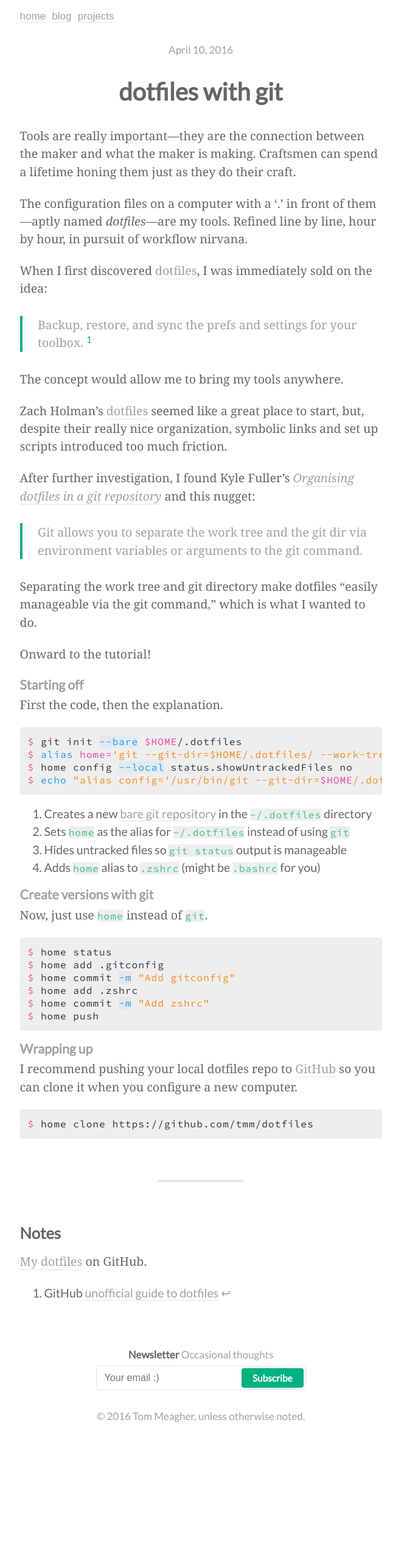
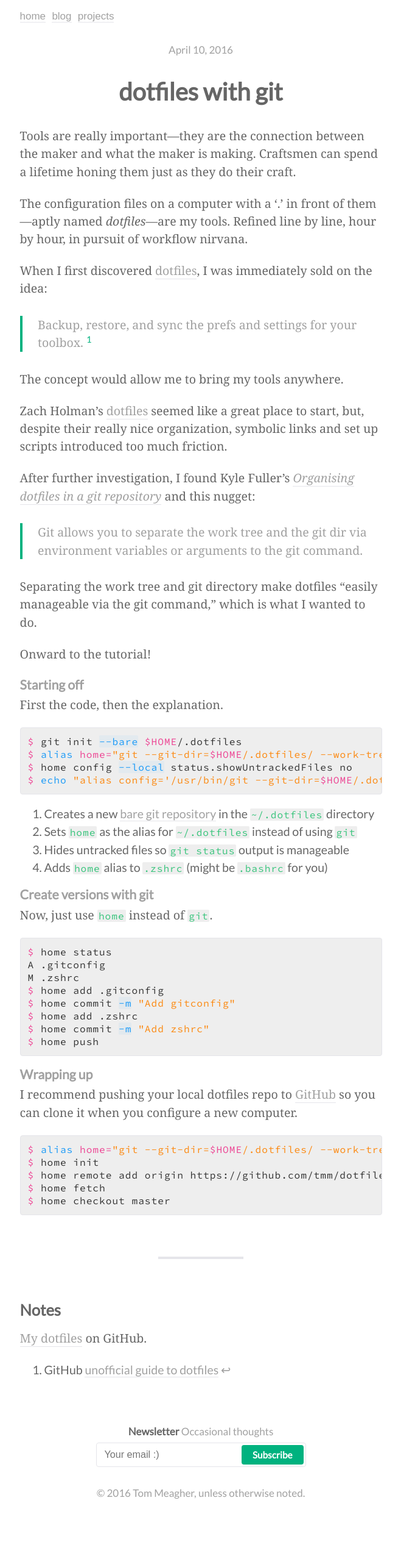
Before and after one commit to tmm/www, a Jekyll site: the page built from blog/_posts/2016-04-10-dotfiles with git.md, in a window 1280 px wide. Shown: the whole page at 61% size, without its empty margins (310-969 px from the left). Built offline with Jekyll 4.4.1, drawn with Linux system fonts in a browser that asks for light colours; before the commit the page ends 2426 px from its top, so only the background shows below that.

Commit message:
Add jekyll-compose

```diff
--- a/_config.yml
+++ b/_config.yml
@@ -16,7 +16,7 @@
 paginate_path: "blog/:num"
 timezone: America/New_York
 
-gems: [jekyll-paginate]
+gems: [jekyll-paginate, jekyll-compose]
 
 markdown: kramdown
 highlighter: rouge
--- a/_sass/_code.scss
+++ b/_sass/_code.scss
@@ -8,6 +8,13 @@
   font-style: normal;
   font-weight: 400;
   letter-spacing: 1px;
+}
+
+p, li {
+  code {
+    border-radius: 2px;
+    padding: 0 2px;
+  }
 }
 
 .highlight {
--- a/blog/_posts/2016-04-10-dotfiles with git.md
+++ b/blog/_posts/2016-04-10-dotfiles with git.md
@@ -30,7 +30,7 @@
 
 {% highlight shell %}
 $ git init --bare $HOME/.dotfiles
-$ alias home='git --git-dir=$HOME/.dotfiles/ --work-tree=$HOME'
+$ alias home="git --git-dir=$HOME/.dotfiles/ --work-tree=$HOME"
 $ home config --local status.showUntrackedFiles no
 $ echo "alias config='/usr/bin/git --git-dir=$HOME/.dotfiles/ --work-tree=$HOME'" >> $HOME/.zshrc
 {% endhighlight %}
@@ -46,6 +46,8 @@
 
 {% highlight shell %}
 $ home status
+A .gitconfig
+M .zshrc
 $ home add .gitconfig
 $ home commit -m "Add gitconfig"
 $ home add .zshrc
@@ -58,7 +60,11 @@
 I recommend pushing your local dotfiles repo to [GitHub](https://github.com) so you can clone it when you configure a new computer.
 
 {% highlight shell %}
-$ home clone https://github.com/tmm/dotfiles
+$ alias home="git --git-dir=$HOME/.dotfiles/ --work-tree=$HOME"
+$ home init
+$ home remote add origin https://github.com/tmm/dotfiles
+$ home fetch
+$ home checkout master
 {% endhighlight %}
 
 ---
```
